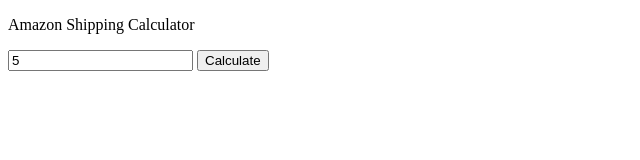
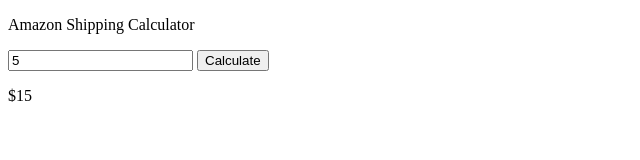
Before and after one commit to ShahriarAlamAyan/Amazon-Shipping-Calculator, a plain HTML site: page index.html in a window 1280 px wide. Both pictures are taken after typing "5" into the empty fields and a click on the button "Calculate". Shown: the full height of the page, 0-640 px from the left. Drawn offline with Linux system fonts and the light colour scheme.

Commit message:
input fix

```diff
--- a/index.html
+++ b/index.html
@@ -9,6 +9,7 @@
     <p>Amazon Shipping Calculator</p>
 <input type="number" placeholder="Cost of order" class="js-cost-input">
 <button onclick="costInput()">Calculate</button>
+<p class="js-total-cost"></p>
 <script src="script.js"></script>
 </body>
 </html>
--- a/script.js
+++ b/script.js
@@ -1,9 +1,14 @@
 function costInput() {
     const inputElement = document.querySelector(".js-cost-input");
+
     let cost = inputElement.value
+
+    cost = Number(cost)
     if (cost < 40) {
         cost = cost + 10
     }
+
+    document.querySelector('.js-total-cost').innerHTML = '$' + cost
     console.log(cost);
 
 }
```
